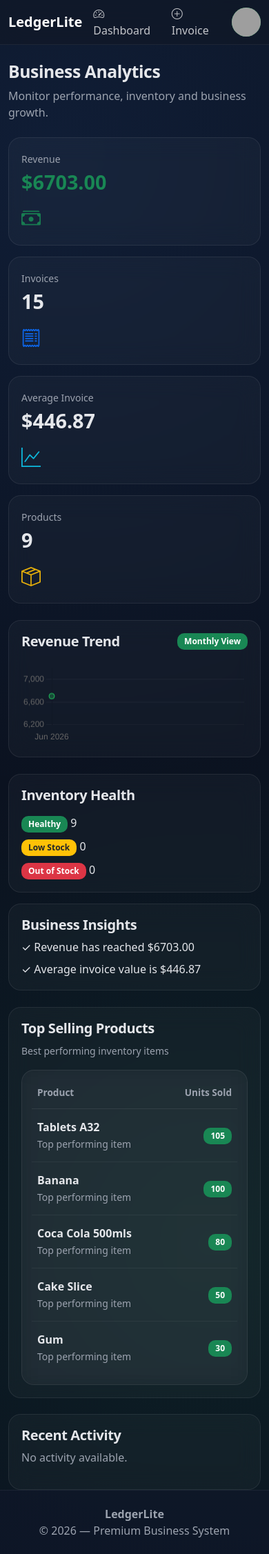
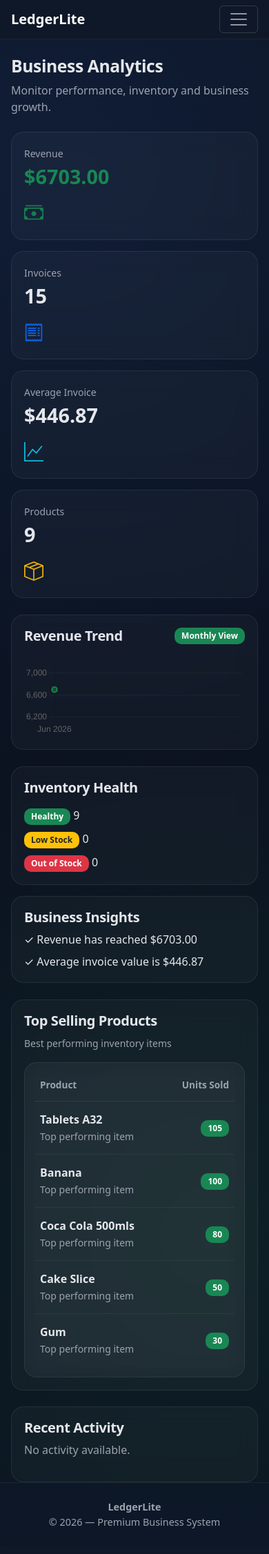
Before and after one commit to nia-cloud-official/LedgerLite, a Django app: page /analytics/ in a window 390 px wide. Shown: the whole page at 69% size. After the commit the page ends 2216 px from the top, so only its background shows below. Run offline with Django 5.2, Linux system fonts and the light colour scheme; a user stored in the database is signed in; data comes from the database, SQL or seed files in the repository; parts of the project's set-up code (start-up, migrations or seed data) failed here and were passed over; grey boxes are pictures that could not be loaded.

Commit message:
Update base.html

```diff
--- a/templates/base.html
+++ b/templates/base.html
@@ -11,154 +11,255 @@
 <style>
 
 /* ================= GLOBAL ================= */
-:root {
-    --bg: #0b1220;
-    --surface: rgba(255,255,255,0.03);
-    --border: rgba(255,255,255,0.08);
-    --text: #e5e7eb;
-    --muted: #9ca3af;
-    --primary: #3b82f6;
+:root{
+    --bg:#0b1220;
+    --surface:rgba(255,255,255,.03);
+    --border:rgba(255,255,255,.08);
+    --text:#e5e7eb;
+    --muted:#9ca3af;
+    --primary:#3b82f6;
 }
 
-body {
-    min-height: 100vh;
-    display: flex;
-    flex-direction: column;
+html,
+body{
+    min-height:100%;
+}
+
+body{
+    display:flex;
+    flex-direction:column;
 
     background:
-        radial-gradient(circle at 20% 10%, rgba(59,130,246,0.10), transparent 45%),
-        radial-gradient(circle at 80% 80%, rgba(34,197,94,0.08), transparent 40%),
+        radial-gradient(circle at 20% 10%, rgba(59,130,246,.10), transparent 45%),
+        radial-gradient(circle at 80% 80%, rgba(34,197,94,.08), transparent 40%),
         var(--bg);
 
-    color: var(--text);
+    color:var(--text);
 }
 
-/* ================= NAVBAR (FIXED STACKING) ================= */
-.navbar {
-    background: rgba(17, 24, 39, 0.72);
-    backdrop-filter: blur(18px);
+/* ================= NAVBAR ================= */
 
-    border-bottom: 1px solid rgba(255,255,255,0.06);
+.navbar{
+    background:rgba(17,24,39,.80);
+    backdrop-filter:blur(18px);
 
-    position: sticky;
-    top: 0;
+    border-bottom:1px solid rgba(255,255,255,.06);
 
-    z-index: 9999; /* 🔥 CRITICAL FIX */
+    position:sticky;
+    top:0;
+
+    z-index:9999;
 }
 
-/* nav links */
-.nav-link {
-    color: rgba(255,255,255,0.75) !important;
+.navbar-brand{
+    font-weight:700;
+    color:#fff !important;
 }
-.nav-link:hover {
-    color: #fff !important;
+
+.nav-link{
+    color:rgba(255,255,255,.78) !important;
+    transition:.2s;
+}
+
+.nav-link:hover{
+    color:#fff !important;
+}
+
+/* Mobile hamburger */
+
+.navbar-toggler{
+    border:1px solid rgba(255,255,255,.15);
+}
+
+.navbar-toggler:focus{
+    box-shadow:none;
 }
 
 /* ================= USER AVATAR ================= */
-.user-avatar {
-    width: 42px;
-    height: 42px;
-    border-radius: 50%;
-    border: none;
-    padding: 0;
 
-    display: flex;
-    align-items: center;
-    justify-content: center;
+.user-avatar{
+    width:42px;
+    height:42px;
 
-    overflow: hidden;
-    background: linear-gradient(135deg,#22c55e,#16a34a);
+    border:none;
+    border-radius:50%;
 
-    position: relative;
-    z-index: 10000;
+    overflow:hidden;
+
+    display:flex;
+    align-items:center;
+    justify-content:center;
+
+    background:linear-gradient(
+        135deg,
+        #22c55e,
+        #16a34a
+    );
+
+    color:white;
+    font-weight:700;
+
+    padding:0;
 }
 
-.user-avatar img {
-    width: 100%;
-    height: 100%;
-    object-fit: cover;
+/* IMPORTANT:
+   preserves uploaded logo correctly
+*/
+.user-avatar img{
+    width:100%;
+    height:100%;
+    object-fit:cover;
+    display:block;
 }
 
-/* remove bootstrap arrow */
-.user-avatar::after {
-    display: none !important;
+.user-avatar::after{
+    display:none !important;
 }
 
-/* ================= DROPDOWN FIX (REAL ISSUE FIX) ================= */
-.dropdown {
-    position: relative;
-    z-index: 10000;
+/* ================= DROPDOWN ================= */
+
+.dropdown{
+    position:relative;
 }
 
-.dropdown-menu {
-    background: rgba(15, 23, 42, 0.97) !important;
-    border: 1px solid var(--border) !important;
-    border-radius: 14px;
-    padding: 8px;
+.dropdown-menu{
+    background:rgba(15,23,42,.98) !important;
 
-    backdrop-filter: blur(20px);
+    border:1px solid var(--border) !important;
+    border-radius:14px;
 
-    box-shadow: 0 25px 60px rgba(0,0,0,0.6);
+    padding:8px;
 
-    z-index: 10001 !important; /* 🔥 ABOVE EVERYTHING */
+    backdrop-filter:blur(20px);
+
+    box-shadow:
+        0 25px 60px rgba(0,0,0,.60);
+
+    z-index:10001 !important;
 }
 
-.dropdown-item {
-    color: var(--text) !important;
-    border-radius: 10px;
-    padding: 10px 12px;
+.dropdown-item{
+    color:var(--text) !important;
+
+    border-radius:10px;
+
+    padding:10px 12px;
+
+    transition:.2s;
 }
 
-.dropdown-item:hover {
-    background: rgba(59,130,246,0.15) !important;
-    transform: translateX(3px);
+.dropdown-item:hover{
+    background:rgba(59,130,246,.15) !important;
 }
 
-/* ================= INPUT FIX ================= */
+.dropdown-divider{
+    border-color:rgba(255,255,255,.08);
+}
+
+/* ================= FORMS ================= */
+
 .form-control,
-.form-select {
-    background: rgba(255,255,255,0.04) !important;
-    border: 1px solid var(--border) !important;
-    color: var(--text) !important;
-    border-radius: 12px;
+.form-select{
+    background:rgba(255,255,255,.04) !important;
+    border:1px solid var(--border) !important;
+    color:var(--text) !important;
+    border-radius:12px;
 }
 
 .form-control:focus,
-.form-select:focus {
-    background: rgba(255,255,255,0.06) !important;
-    border-color: var(--primary) !important;
-    box-shadow: 0 0 0 3px rgba(59,130,246,0.15) !important;
-    color: #fff !important;
+.form-select:focus{
+    background:rgba(255,255,255,.06) !important;
+    border-color:var(--primary) !important;
+
+    box-shadow:
+        0 0 0 3px rgba(59,130,246,.15) !important;
+
+    color:#fff !important;
 }
 
-.form-control::placeholder {
-    color: rgba(229,231,235,0.4) !important;
+.form-control::placeholder{
+    color:rgba(229,231,235,.45);
 }
 
-.form-select {
-    color-scheme: dark;
+.form-select{
+    color-scheme:dark;
 }
 
-/* ================= SAFETY LAYERING FIX ================= */
-.container {
-    position: relative;
-    z-index: 1;
+/* ================= CONTENT ================= */
+
+.main-content{
+    flex:1;
 }
 
-/* prevent cards breaking dropdown stacking */
-.card, .saas-card, .table-card {
-    position: relative;
-    z-index: 1;
+.container{
+    position:relative;
+    z-index:1;
+}
+
+.card,
+.table-card,
+.saas-card{
+    position:relative;
+    z-index:1;
 }
 
 /* ================= FOOTER ================= */
-footer {
-    margin-top: auto;
-    padding: 22px;
-    text-align: center;
-    color: var(--muted);
-    background: rgba(15,23,42,0.6);
-    border-top: 1px solid rgba(255,255,255,0.06);
+
+footer{
+    margin-top:auto;
+
+    padding:24px;
+
+    text-align:center;
+
+    color:var(--muted);
+
+    background:rgba(15,23,42,.65);
+
+    border-top:
+        1px solid rgba(255,255,255,.06);
+}
+
+/* ================= MOBILE ================= */
+
+@media (max-width: 991px){
+
+    .navbar-collapse{
+        padding-top:15px;
+    }
+
+    .navbar-nav{
+        gap:6px;
+    }
+
+    .nav-link{
+        padding:.7rem 0;
+    }
+
+    .user-avatar{
+        width:40px;
+        height:40px;
+    }
+
+    .dropdown-menu{
+        min-width:220px;
+    }
+
+    .container{
+        padding-left:16px;
+        padding-right:16px;
+    }
+}
+
+@media (max-width: 576px){
+
+    footer{
+        font-size:.9rem;
+    }
+
+    .dropdown-menu{
+        width:220px;
+    }
 }
 
 </style>
@@ -167,62 +268,86 @@ footer {
 
 <body>
 
-<nav class="navbar navbar-dark navbar-expand">
+<nav class="navbar navbar-dark navbar-expand-lg">
 
     <div class="container">
 
-        <a class="navbar-brand fw-bold" href="{% url 'dashboard' %}">
+        <a class="navbar-brand" href="{% url 'dashboard' %}">
             LedgerLite
         </a>
 
-        <div class="ms-auto d-flex align-items-center gap-3">
+        <button
+            class="navbar-toggler"
+            type="button"
+            data-bs-toggle="collapse"
+            data-bs-target="#mainNavbar">
+
+            <span class="navbar-toggler-icon"></span>
+
+        </button>
+
+        <div class="collapse navbar-collapse" id="mainNavbar">
+
+            <div class="ms-auto d-flex align-items-center gap-3 flex-wrap">
+
+                {% if user.is_authenticated %}
 
                 <a class="nav-link" href="{% url 'dashboard' %}">
-                <i class="bi bi-speedometer2 me-1"></i> Dashboard
+                    <i class="bi bi-speedometer2 me-1"></i>
+                    Dashboard
                 </a>
 
                 <a class="nav-link" href="{% url 'create_invoice' %}">
-                <i class="bi bi-plus-circle me-1"></i> Invoice
+                    <i class="bi bi-plus-circle me-1"></i>
+                    Invoice
                 </a>
 
-            <!-- USER DROPDOWN -->
                 <div class="dropdown">
 
-                <button class="user-avatar dropdown-toggle"
-                        data-bs-toggle="dropdown"
-                        type="button">
+                    <button
+                        class="user-avatar dropdown-toggle"
+                        type="button"
+                        data-bs-toggle="dropdown">
+
                         {% if request.user.companyprofile and request.user.companyprofile.company_logo %}
-                        <img src="{{ request.user.companyprofile.company_logo.url }}">
+                            <img src="{{ request.user.companyprofile.company_logo.url }}" alt="Logo">
                         {% else %}
-                        <span>{{ request.user.username|first|upper }}</span>
+                            {{ request.user.username|first|upper }}
                         {% endif %}
+
                     </button>
 
                     <ul class="dropdown-menu dropdown-menu-end">
 
                         <li>
                             <a class="dropdown-item" href="{% url 'profile' %}">
-                            <i class="bi bi-person me-2"></i> Profile
+                                <i class="bi bi-person me-2"></i>
+                                Profile
                             </a>
                         </li>
 
                         <li>
                             <a class="dropdown-item" href="{% url 'products' %}">
-                            <i class="bi bi-box me-2"></i> Inventory
+                                <i class="bi bi-box me-2"></i>
+                                Inventory
                             </a>
                         </li>
 
                         <li>
                             <a class="dropdown-item" href="{% url 'add_product' %}">
-                            <i class="bi bi-plus-circle me-2"></i> Add Product
+                                <i class="bi bi-plus-circle me-2"></i>
+                                Add Product
                             </a>
                         </li>
 
-                    <li><hr class="dropdown-divider"></li>
+                        <li>
+                            <hr class="dropdown-divider">
+                        </li>
 
                         <li>
                             <a class="dropdown-item text-danger" href="{% url 'logout' %}">
-                            <i class="bi bi-box-arrow-right me-2"></i> Logout
+                                <i class="bi bi-box-arrow-right me-2"></i>
+                                Logout
                             </a>
                         </li>
 
@@ -230,12 +355,17 @@ footer {
 
                 </div>
 
+                {% endif %}
+
             </div>
 
         </div>
+
+    </div>
+
 </nav>
 
-<div class="container mt-4">
+<div class="container mt-4 main-content">
     {% block content %}{% endblock %}
 </div>
 
```
Lines whose indentation alone changed are shown as unchanged.
